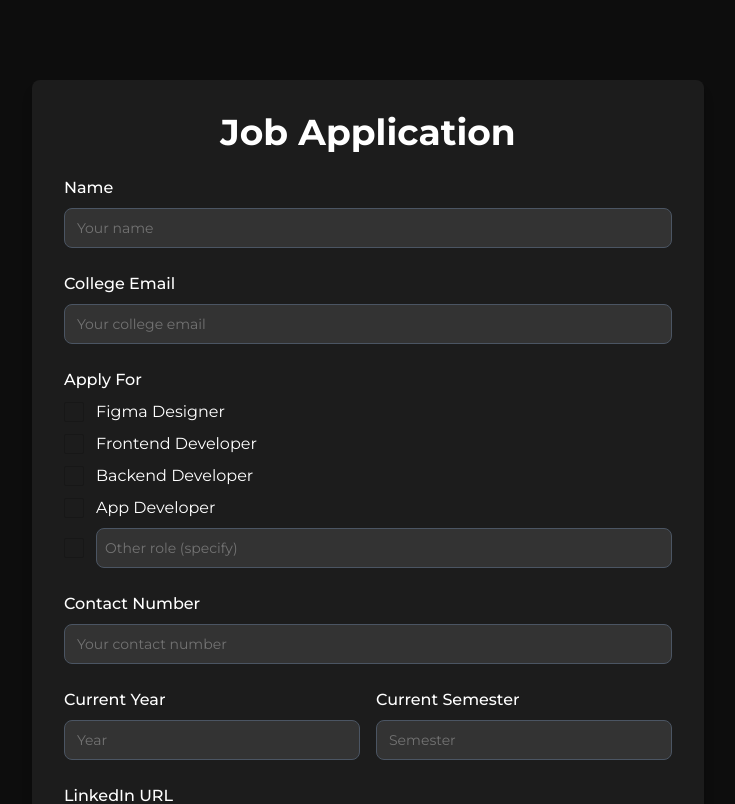
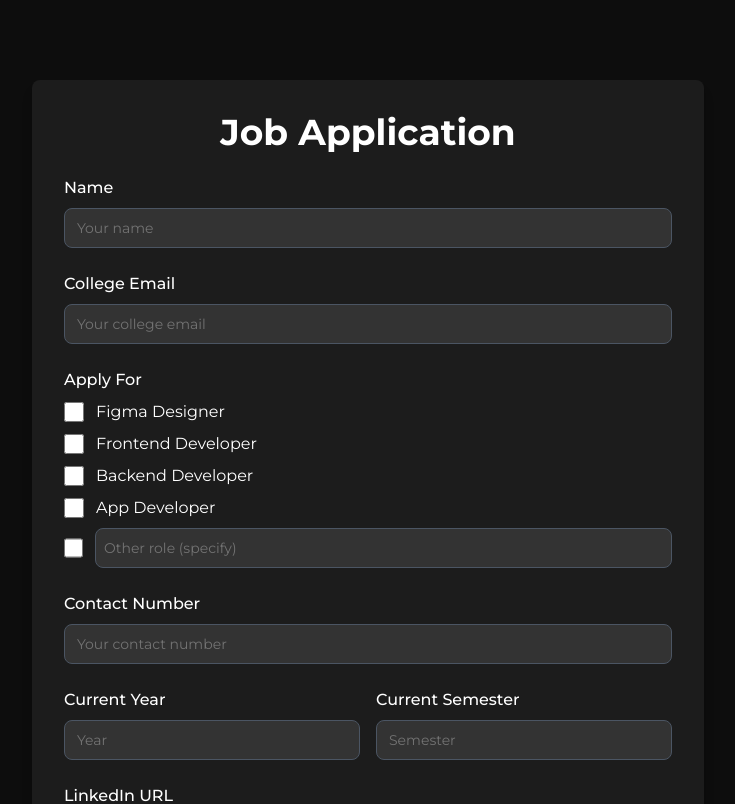
Before and after one commit to Ignition-Nest-Labs/Ignition-Nest-Labs, a Next.js app: page /apply in a window 1280 px wide. Shown: the top 804 px of the page, without its empty margins (272-1007 px from the left). Built offline with nearby package versions, Linux system fonts and the light colour scheme.

Commit message:
fix: Clean up form submission and replace Checkbox with input elements

```diff
--- a/src/app/apply/page.jsx
+++ b/src/app/apply/page.jsx
@@ -64,12 +64,13 @@ export default function JobApplicationForm() {
         createdAt: new Date().toISOString(), // Timestamp
       });
 
+      console.log("Cleaned data:", cleanedData);
       // Store the cleaned data in Firestore
       await addDoc(collection(db, "interns"), cleanedData);
 
       // Show success toast and reset form
       toast.success("Application submitted successfully!");
-      reset(); // Reset the form
+      // reset(); // Reset the form
     } catch (error) {
       console.error("Error submitting form:", error);
       toast.error("Failed to submit application. Please try again.");
@@ -131,19 +132,22 @@ export default function JobApplicationForm() {
                 "App Developer",
               ].map((role) => (
                 <label key={role} className="flex items-center space-x-3">
-                  <Checkbox
+                  <input
+                    type="checkbox"
+                    value={role}
                     {...register("applyFor")}
-                    value={role}
                     className="form-checkbox h-5 w-5 text-blue-600"
                   />
                   <span>{role}</span>
                 </label>
               ))}
+
               {/* Other Role */}
               <label className="flex items-center space-x-3 mt-2">
-                <Checkbox
+                <input
+                  type="checkbox"
+                  value="Other"
                   {...register("applyFor")}
-                  value="Other"
                   className="form-checkbox h-5 w-5 text-blue-600"
                 />
                 <Input
```
